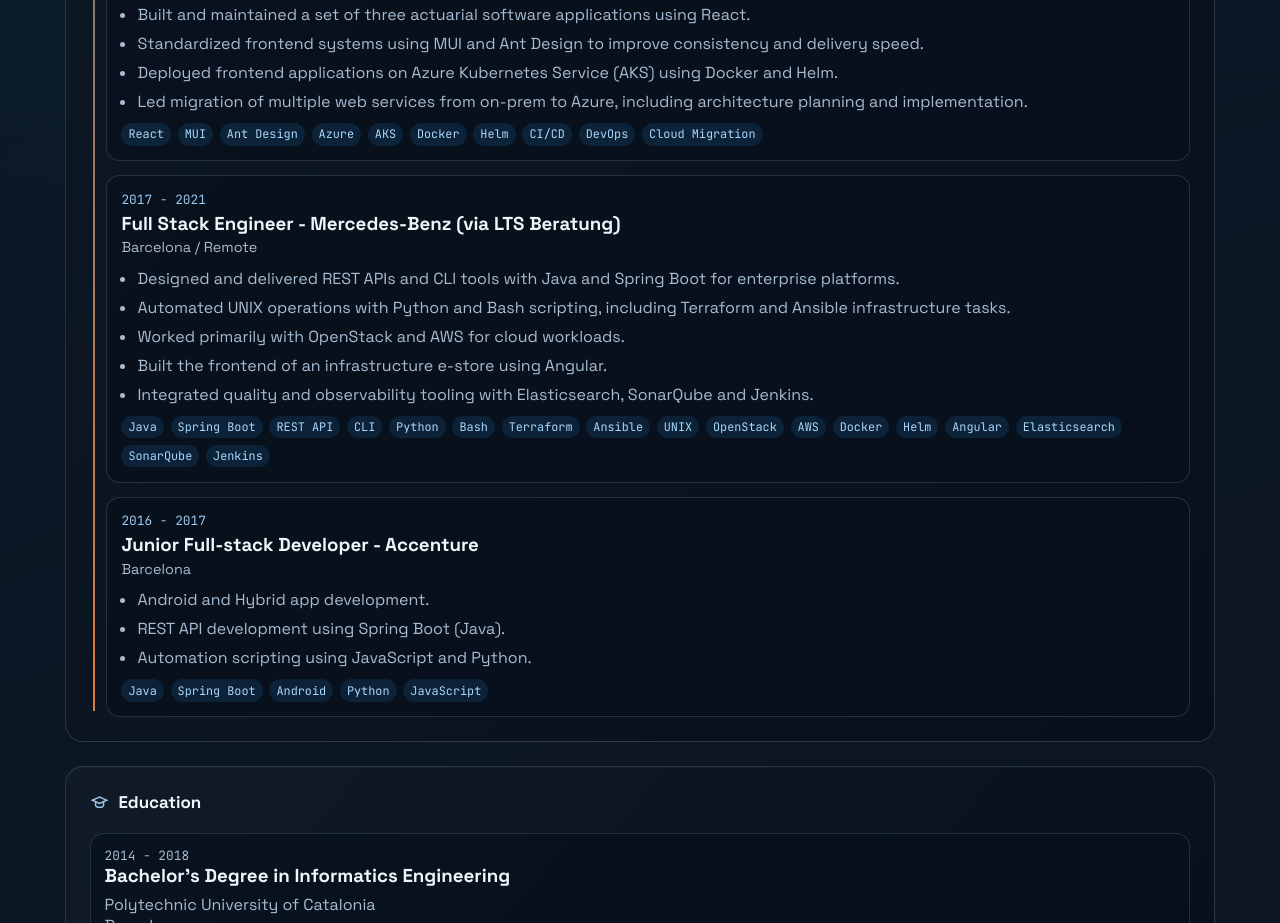
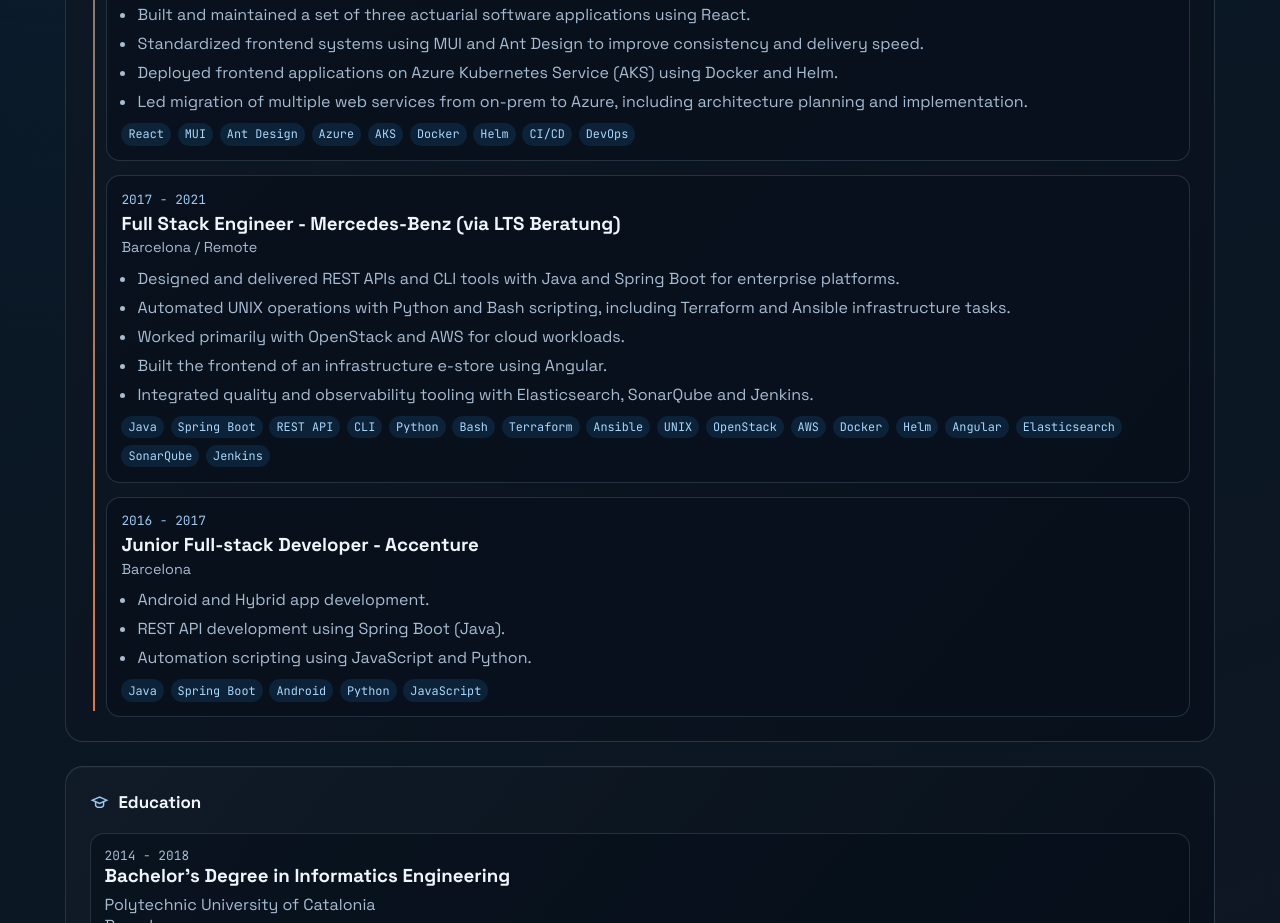
Before and after one commit to dsegoviat/resume, a Next.js app: page / in a window 1280 px wide. Shown: the part 1960-2883 px from the top of the page. Built offline with nearby package versions, Linux system fonts and the light colour scheme.

Commit message:
Remove Cloud Migration tag from Zurich experience

```diff
--- a/src/content/experience.ts
+++ b/src/content/experience.ts
@@ -177,7 +177,6 @@
       "Helm",
       "CI/CD",
       "DevOps",
-      "Cloud Migration",
     ],
   },
   {
```
